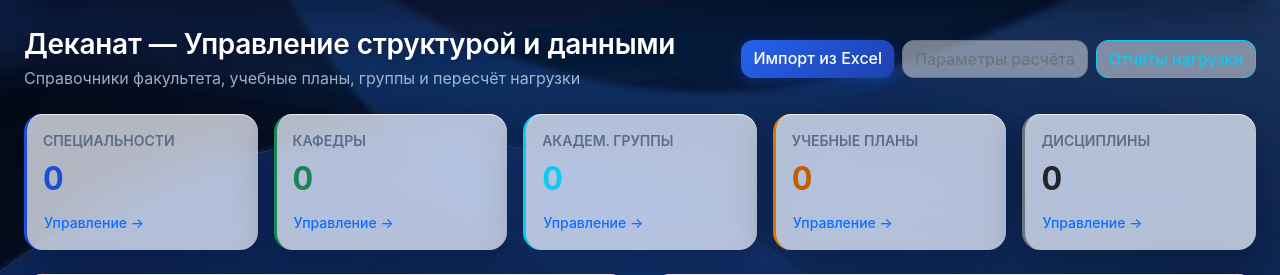
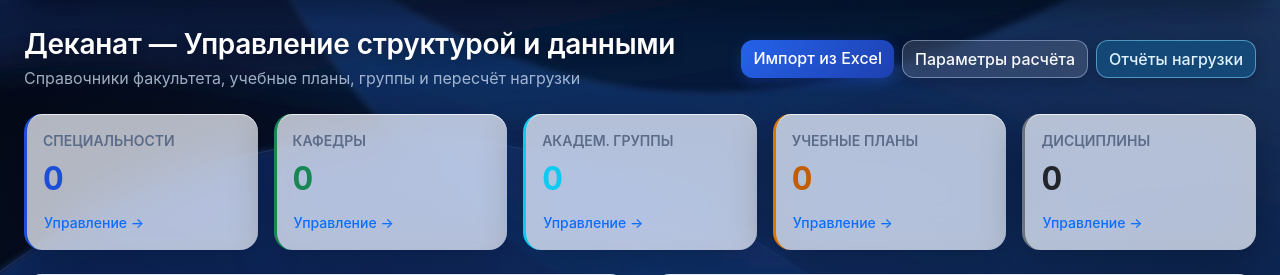
Before and after one commit to KovidIvan/TutorSys, a Django app: page /dean/ in a window 1280 px wide. Shown: the part 68-343 px from the top of the page. Run offline with Django 5.2, Linux system fonts and the light colour scheme; the visitor is signed in with stand-in values (Sample User, id 1); data that the repository does not hold is empty; some libraries are stand-ins or nearby versions.

Commit message:
Improve contrast of deputy dean header buttons on dark background

```diff
--- a/core/static/core/theme.css
+++ b/core/static/core/theme.css
@@ -269,6 +269,45 @@ thead.sticky-top,
 .btn-outline-light:hover { background: rgba(255,255,255,0.2); color: #fff; }
 .btn-outline-danger, .btn-outline-success, .btn-outline-info { background: rgba(255,255,255,0.45); }
 
+/* Контрастные стеклянные кнопки в шапке страниц на тёмном фоне */
+.btn-glass-light,
+.container-main > .d-flex .btn-outline-secondary {
+    color: #f8fafc;
+    background: rgba(255, 255, 255, 0.12);
+    border: 1px solid rgba(191, 219, 254, 0.45);
+    -webkit-backdrop-filter: blur(12px);
+    backdrop-filter: blur(12px);
+    box-shadow: 0 4px 14px rgba(2, 6, 18, 0.25);
+}
+.btn-glass-light:hover,
+.btn-glass-light:focus,
+.container-main > .d-flex .btn-outline-secondary:hover,
+.container-main > .d-flex .btn-outline-secondary:focus {
+    color: #fff;
+    background: rgba(59, 130, 246, 0.32);
+    border-color: rgba(147, 197, 253, 0.8);
+    box-shadow: 0 6px 18px rgba(29, 78, 216, 0.35);
+}
+
+.btn-glass-accent,
+.container-main > .d-flex .btn-outline-info {
+    color: #e0f2fe;
+    background: rgba(14, 165, 233, 0.22);
+    border: 1px solid rgba(125, 211, 252, 0.58);
+    -webkit-backdrop-filter: blur(12px);
+    backdrop-filter: blur(12px);
+    box-shadow: 0 4px 14px rgba(2, 6, 18, 0.25);
+}
+.btn-glass-accent:hover,
+.btn-glass-accent:focus,
+.container-main > .d-flex .btn-outline-info:hover,
+.container-main > .d-flex .btn-outline-info:focus {
+    color: #fff;
+    background: rgba(14, 165, 233, 0.42);
+    border-color: rgba(186, 230, 253, 0.9);
+    box-shadow: 0 6px 20px rgba(14, 165, 233, 0.38);
+}
+
 /* ---------- Бейджи ---------- */
 .badge { font-weight: 500; letter-spacing: 0.03em; border-radius: 999px; padding: 0.4em 0.75em; }
 .badge.bg-info { background: rgba(29, 78, 216, 0.12) !important; color: var(--navy-800) !important; border: 1px solid rgba(29, 78, 216, 0.24); }
--- a/core/templates/core/base.html
+++ b/core/templates/core/base.html
@@ -8,7 +8,7 @@
     <link rel="icon" type="image/svg+xml" href="{% static 'core/img/favicon.svg' %}">
 
     <link href="{% static 'core/vendor/bootstrap.min.css' %}" rel="stylesheet">
-    <link href="{% static 'core/theme.css' %}?v=8" rel="stylesheet">
+    <link href="{% static 'core/theme.css' %}?v=9" rel="stylesheet">
     <script src="https://telegram.org/js/telegram-web-app.js"></script>
     <script src="{% static 'core/vendor/htmx.min.js' %}" defer></script>
 
--- a/core/templates/core/dean/curricula.html
+++ b/core/templates/core/dean/curricula.html
@@ -22,7 +22,7 @@
                 </button>
             </form>
         {% endif %}
-        <a href="{% url 'core:dean_dashboard' %}" class="btn btn-outline-secondary btn-sm">← В панель деканата</a>
+        <a href="{% url 'core:dean_dashboard' %}" class="btn btn-glass-light btn-sm">← В панель деканата</a>
     </div>
 </div>
 
--- a/core/templates/core/dean/dashboard.html
+++ b/core/templates/core/dean/dashboard.html
@@ -9,8 +9,8 @@
     </div>
     <div class="d-flex flex-wrap gap-2">
         <a href="{% url 'core:data_import' %}" class="btn btn-primary">Импорт из Excel</a>
-        <a href="{% url 'core:settings' %}" class="btn btn-outline-secondary">Параметры расчёта</a>
-        <a href="{% url 'core:report' %}" class="btn btn-outline-info">Отчёты нагрузки</a>
+        <a href="{% url 'core:settings' %}" class="btn btn-glass-light">Параметры расчёта</a>
+        <a href="{% url 'core:report' %}" class="btn btn-glass-accent">Отчёты нагрузки</a>
     </div>
 </div>
 
--- a/core/templates/core/dean/departments.html
+++ b/core/templates/core/dean/departments.html
@@ -12,7 +12,7 @@
         </nav>
         <h2 class="h3 mb-0">Кафедры факультета</h2>
     </div>
-    <a href="{% url 'core:dean_dashboard' %}" class="btn btn-outline-secondary btn-sm">← В панель деканата</a>
+    <a href="{% url 'core:dean_dashboard' %}" class="btn btn-glass-light btn-sm">← В панель деканата</a>
 </div>
 
 <div class="row">
--- a/core/templates/core/dean/disciplines.html
+++ b/core/templates/core/dean/disciplines.html
@@ -12,7 +12,7 @@
         </nav>
         <h2 class="h3 mb-0">Дисциплины учебных планов</h2>
     </div>
-    <a href="{% url 'core:dean_dashboard' %}" class="btn btn-outline-secondary btn-sm">← В панель деканата</a>
+    <a href="{% url 'core:dean_dashboard' %}" class="btn btn-glass-light btn-sm">← В панель деканата</a>
 </div>
 
 <div class="row g-4">
--- a/core/templates/core/dean/groups.html
+++ b/core/templates/core/dean/groups.html
@@ -12,7 +12,7 @@
         </nav>
         <h2 class="h3 mb-0">Академические группы</h2>
     </div>
-    <a href="{% url 'core:dean_dashboard' %}" class="btn btn-outline-secondary btn-sm">← В панель деканата</a>
+    <a href="{% url 'core:dean_dashboard' %}" class="btn btn-glass-light btn-sm">← В панель деканата</a>
 </div>
 
 <div class="row">
--- a/core/templates/core/dean/specialties.html
+++ b/core/templates/core/dean/specialties.html
@@ -12,7 +12,7 @@
         </nav>
         <h2 class="h3 mb-0">Специальности факультета</h2>
     </div>
-    <a href="{% url 'core:dean_dashboard' %}" class="btn btn-outline-secondary btn-sm">← В панель деканата</a>
+    <a href="{% url 'core:dean_dashboard' %}" class="btn btn-glass-light btn-sm">← В панель деканата</a>
 </div>
 
 <div class="row">
```
